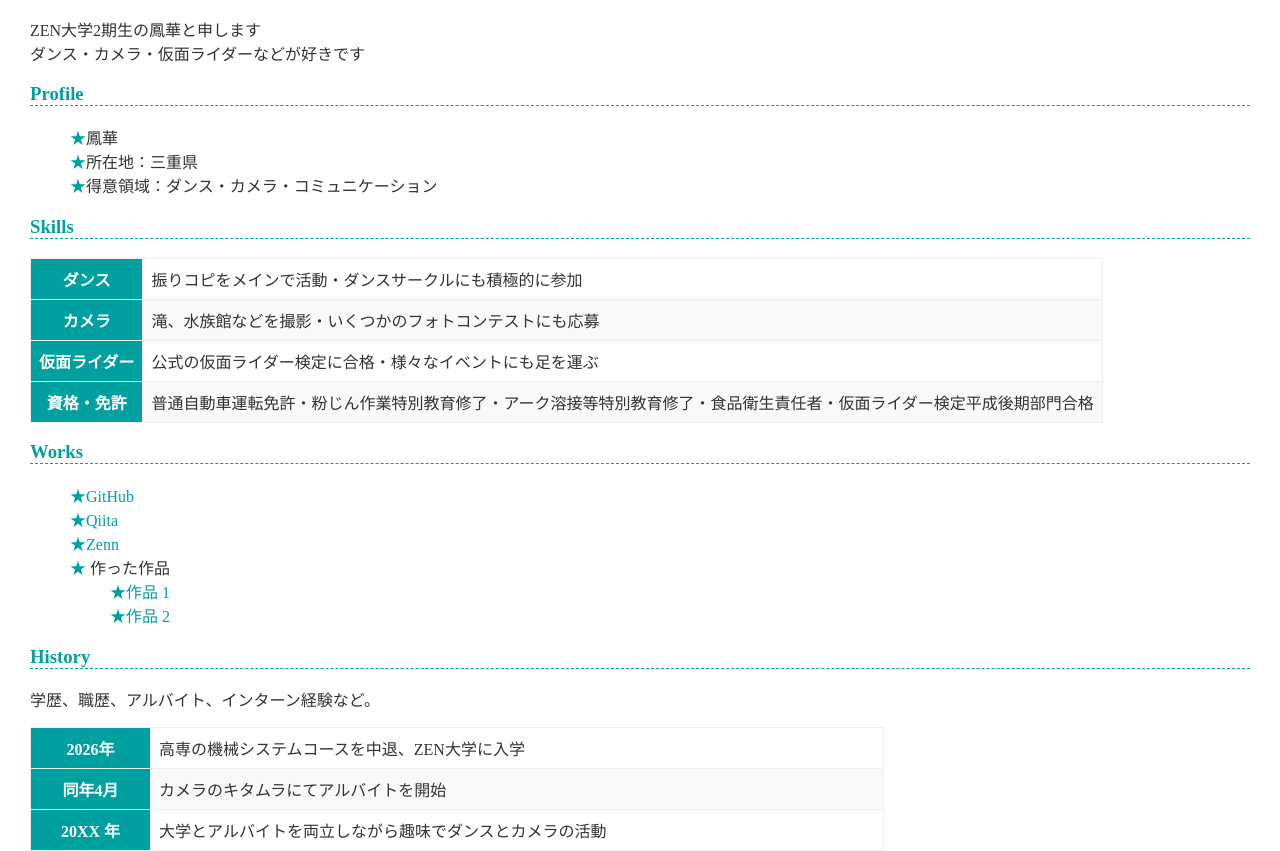
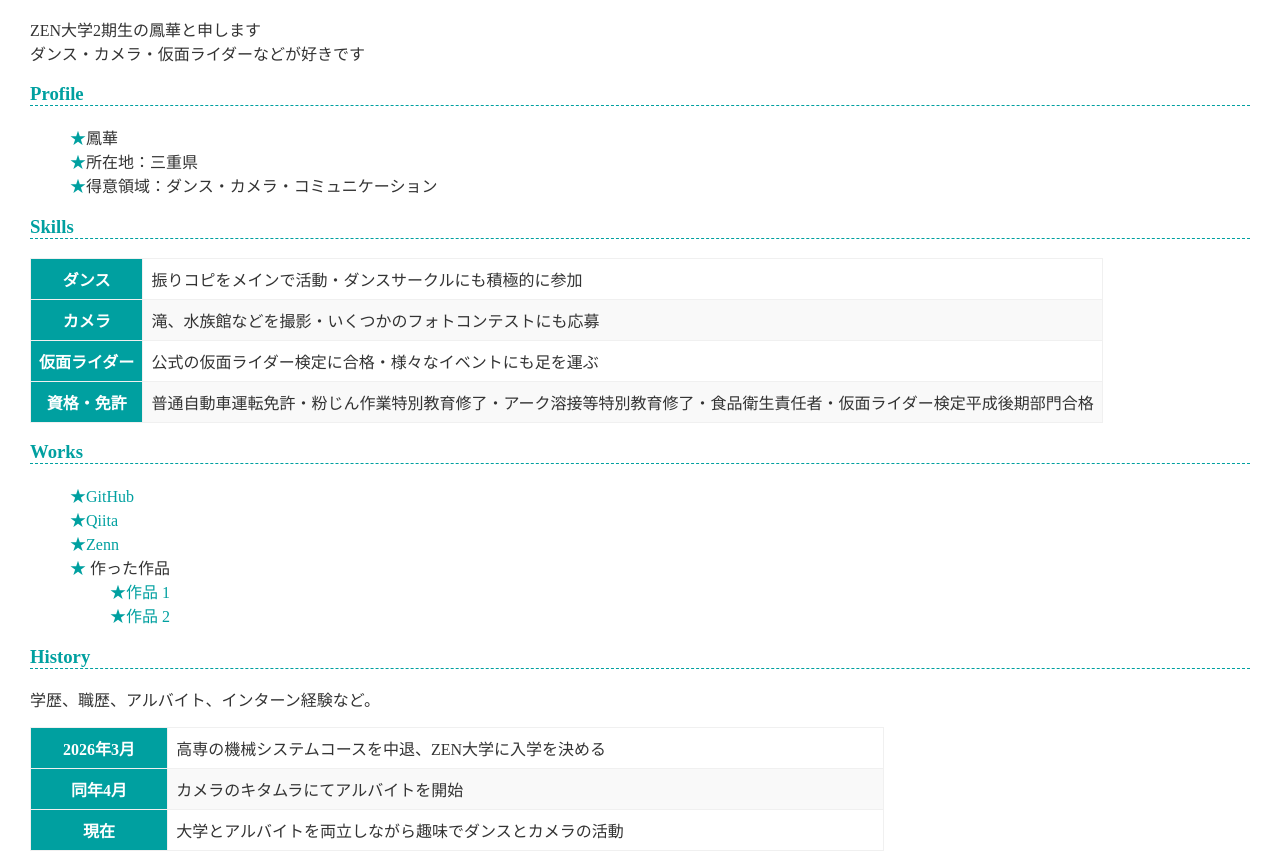
Before and after one commit to Houka0908/https-HOUKA.github.io, a plain HTML site: page index.html in a window 1280 px wide. Shown: the part 194-1045 px from the top of the page. Drawn offline with Linux system fonts and the light colour scheme.

Commit message:
Update image source and history details in index.html

```diff
--- a/index.html
+++ b/index.html
@@ -8,7 +8,7 @@
   </head>
   <body>
     <h1>鳳華</h1>
-    <img src="MTXX_MH20230822_182834033.jpg">
+    <img src="zibun.jpg">
     <h2>About</h2>
     <p>
       ZEN大学2期生の鳳華と申します<br>
@@ -61,15 +61,15 @@
     <p>学歴、職歴、アルバイト、インターン経験など。</p>
     <table>
       <tr>
-        <th>2026年</th>
-        <td>高専の機械システムコースを中退、ZEN大学に入学</td>
+        <th>2026年3月</th>
+        <td>高専の機械システムコースを中退、ZEN大学に入学を決める</td>
       </tr>
       <tr>
         <th>同年4月</th>
         <td>カメラのキタムラにてアルバイトを開始</td>
       </tr>
       <tr>
-        <th>20XX 年</th>
+        <th>現在</th>
         <td>大学とアルバイトを両立しながら趣味でダンスとカメラの活動</td>
       </tr>
     </table>
```
